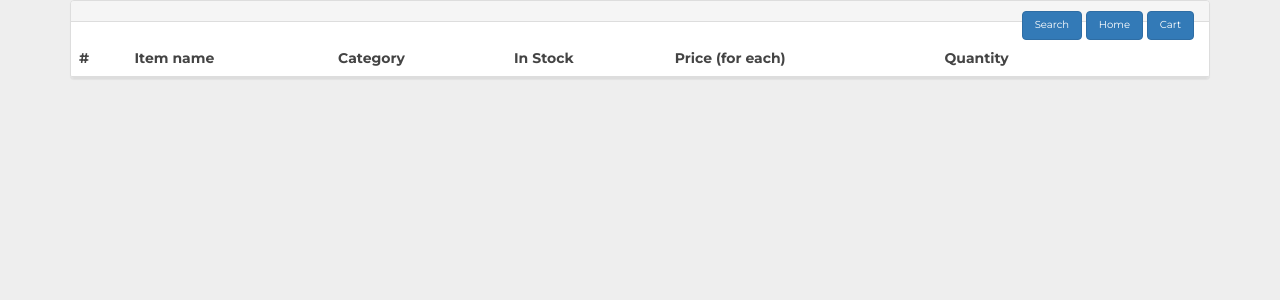
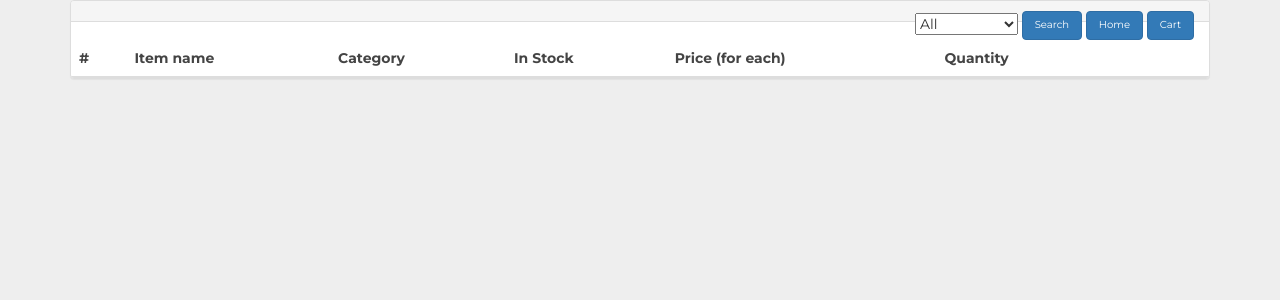
Before and after one commit to shreyashah115/InventoryApp, a Flask app: page / in a window 1280 px wide. Shown: the part 56-356 px from the top of the page. Run offline with Flask 2, Linux system fonts and the light colour scheme; data that the repository does not hold is empty; some libraries are stand-ins or nearby versions.

Commit message:
Added support for Dropdown

```diff
--- a/templates/index.html
+++ b/templates/index.html
@@ -56,6 +56,12 @@ button {
                 <div class="panel-heading">
                     <b> {{ "{{ title }}" }} </b>
                     <div style="float: right;">
+                        <select ng-model="option"> <!-- Added selecting option for category -->
+                    		<option value="All" selected> All </option>
+                    		<option value="Mobile"> Mobile </option>
+                    		<option value="Laptop"> Laptop </option>
+                    		<option value="Accessories"> Accessories </option>
+                    	</select>
                         <button type="submit" class="btn btn-primary" style="font-size: 0.72em;" ng-click="searchBar()"> Search </button>
                         <button type="submit" class="btn btn-primary" style="font-size: 0.72em;" ng-click="tableMain()"> Home </button>
                         <button type="submit" class="btn btn-primary" style="font-size: 0.72em;" ng-click="tableCart()"> Cart </button>
@@ -84,7 +90,7 @@ button {
                     <tbody>
 
                         <!-- If the quantity of an item goes to zero, its removed from table since it became out of stock -->
-                        <tr ng-repeat="i in items track by $index" ng-if="i.itemquantity > 0">
+                        <tr ng-repeat="i in items track by $index" ng-if="(i.itemquantity > 0 && i.itemcategory == option) || (i.itemquantity > 0 && option == 'All')"> <!-- Added if condition to display only selected category -->
 
                             <th scope="row">{{ '{{$index+1}}' }}</th>
                             <td>{{ '{{i.itemname}}' }}</td>
```
